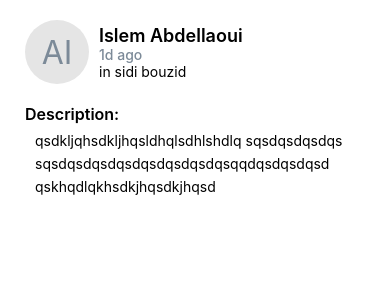
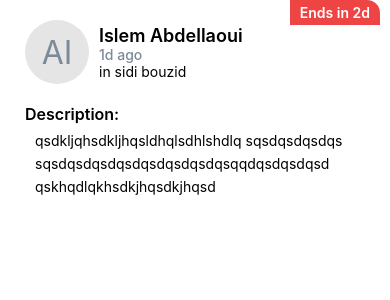
Before and after one commit to xerexodia/WorkersApp, a React Native app: screen / in a window 390 px wide. Shown: the top 300 px of the page. Built offline with nearby package versions, Linux system fonts and the light colour scheme.

Commit message:
updating

```diff
--- a/src/components/Post.tsx
+++ b/src/components/Post.tsx
@@ -6,6 +6,7 @@ const Post = () => {
   return (
     <>
       <TouchableOpacity style={styles.container}>
+        <Text style={styles.deadLine}>Ends in 2d</Text>
         <View style={styles.info}>
           <Avatar
             size={64}
@@ -42,6 +43,8 @@ const styles = StyleSheet.create({
     borderRadius: 13,
     paddingHorizontal: 15,
     paddingVertical: 20,
+    position: 'relative',
+    overflow: 'hidden',
   },
   info: {
     flexDirection: 'row',
@@ -71,4 +74,14 @@ const styles = StyleSheet.create({
     marginLeft: 10,
     lineHeight: 23,
   },
+  deadLine: {
+    position: 'absolute',
+    backgroundColor: colors.red,
+    color: colors.primary,
+    fontWeight: '600',
+    top: 0,
+    right: 0,
+    paddingVertical: 4,
+    paddingHorizontal: 10,
+  },
 });
```
